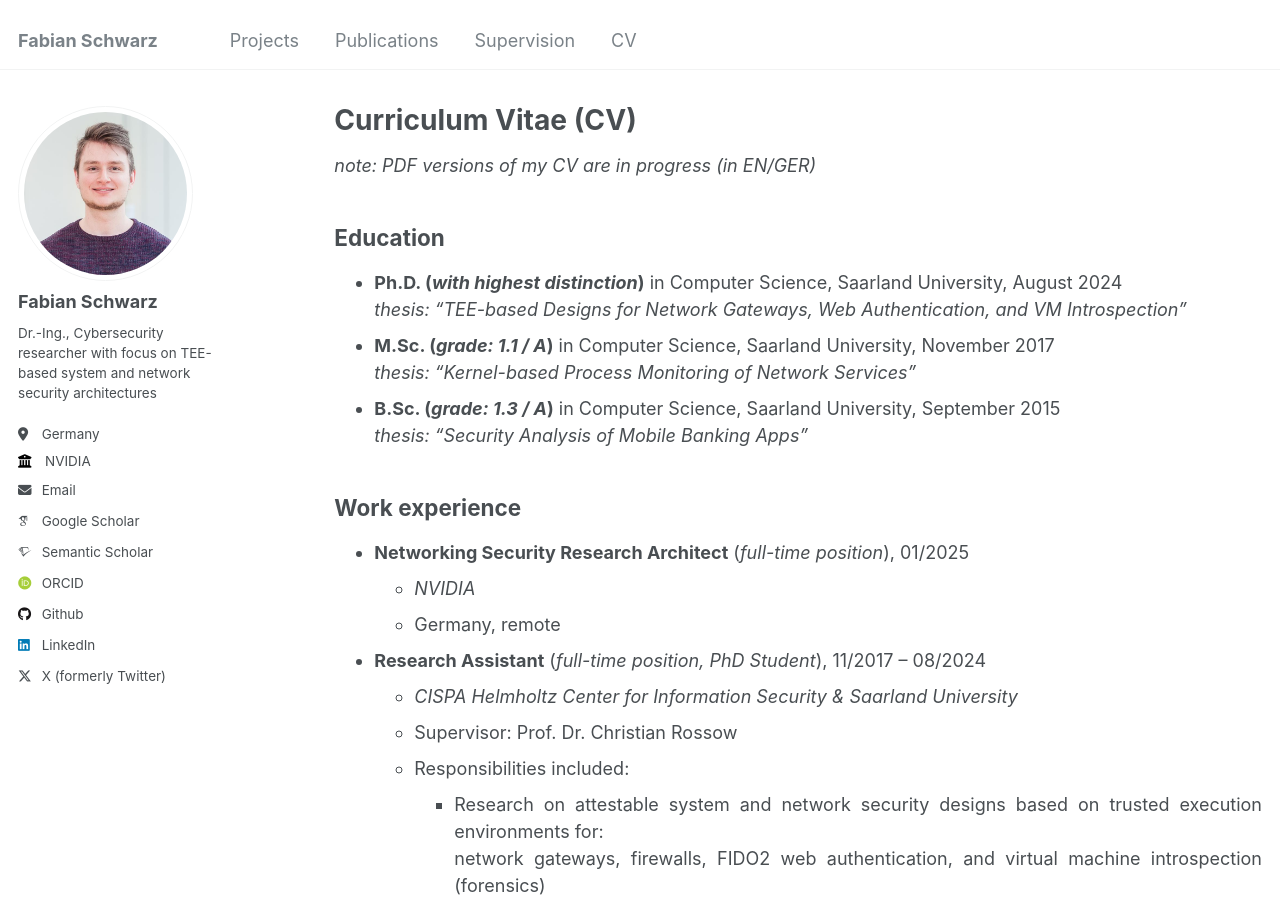
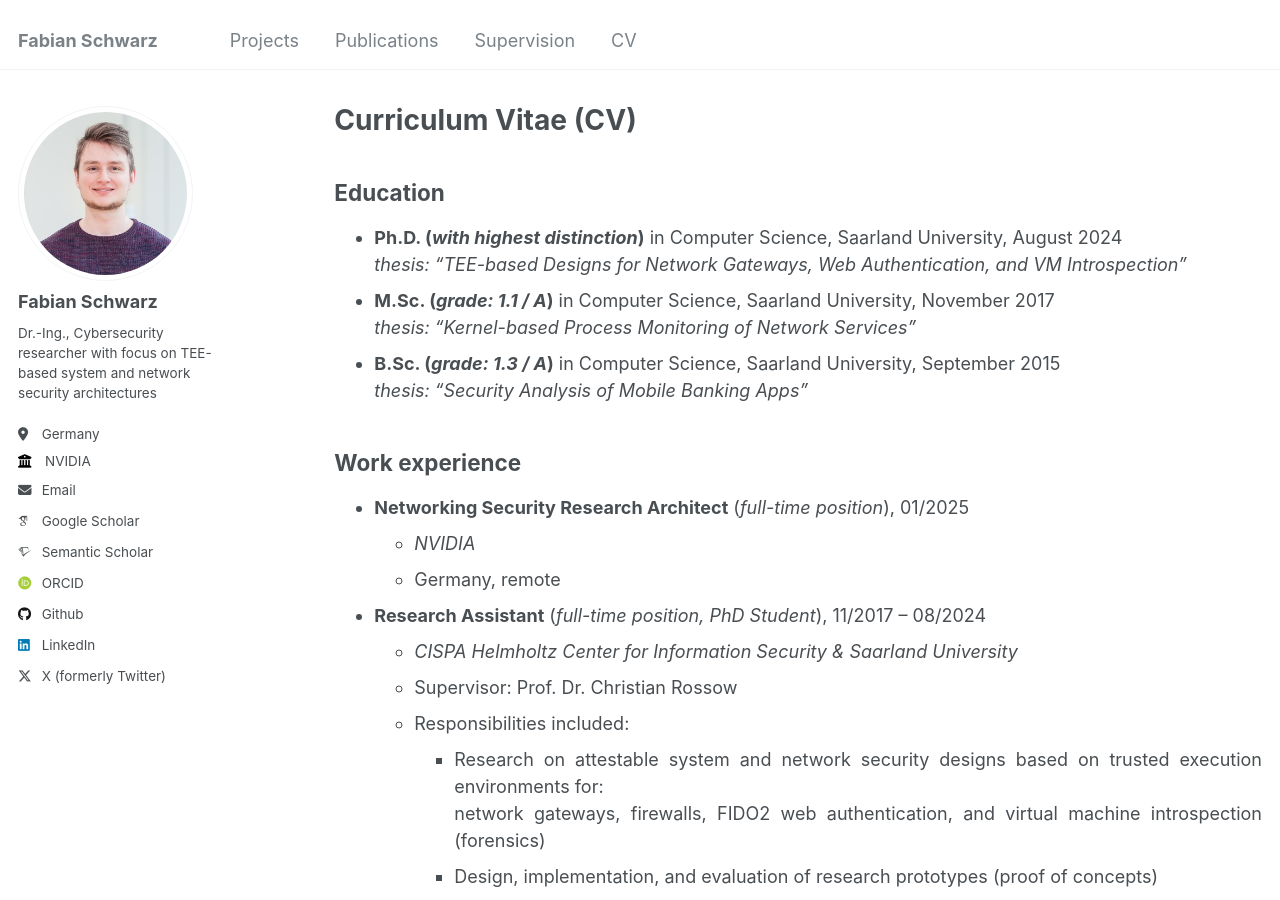
Before and after one commit to fa-schwarz/fa-schwarz.github.io, a Jekyll site: the page built from _pages/cv.md, in a window 1280 px wide and 900 px high. Built offline with Jekyll 4.4.1, drawn with Linux system fonts in a browser that asks for light colours; some web fonts are replaced.

Commit message:
Commented out note on PDF CVs
they exist but will not be uploaded at the moment

```diff
--- a/_pages/cv.md
+++ b/_pages/cv.md
@@ -9,7 +9,6 @@ redirect_from:
 
 {% include base_path %}
 
-_note: PDF versions of my CV are in progress (in EN/GER)_
 
 ## Education
 
```
